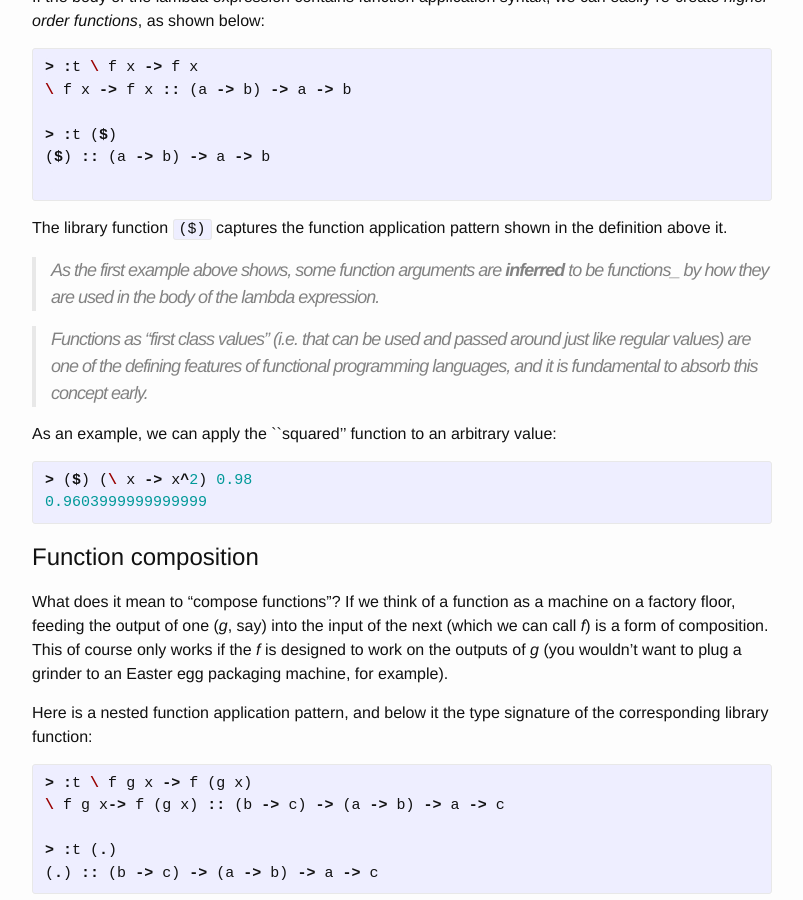
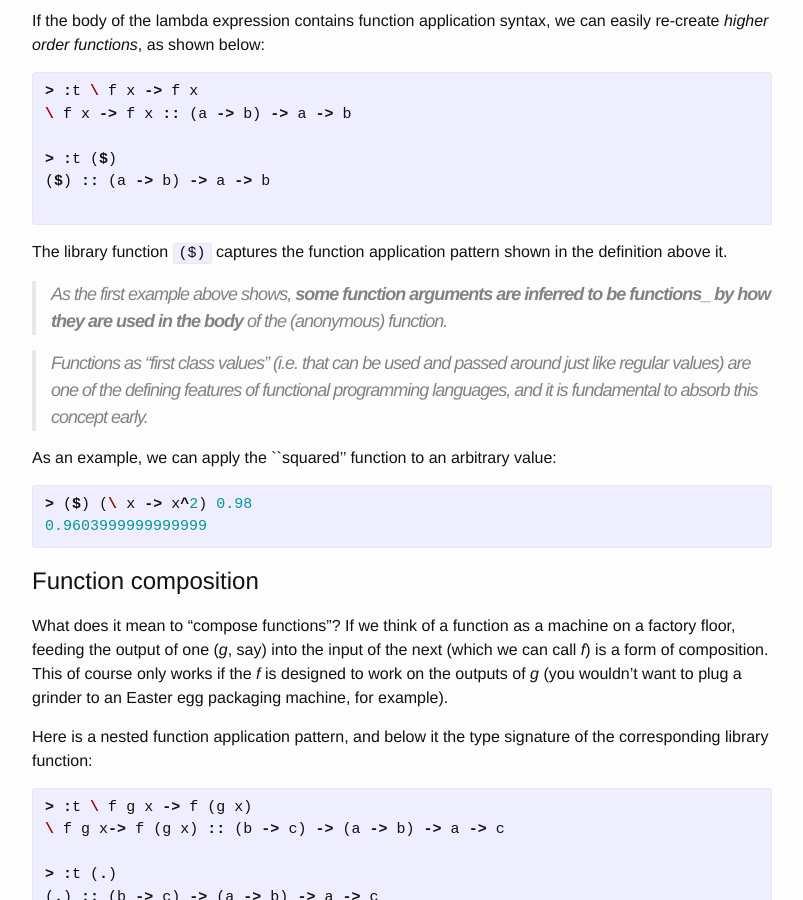
Before and after one commit to ocramz/ocramz.github.io, a Jekyll site: the page built from _posts/2015-08-21-haskell-tut-v1.markdown, in a window 1280 px wide and 900 px high, scrolled down 5639 px. Shown: the whole window, without its empty margins (238-1041 px from the left). Built offline with Jekyll 4.4.1, drawn with Linux system fonts in a browser that asks for light colours; Markdown is read by kramdown in place of the engine named in the settings; formulas are drawn with MathJax 3; some of the changed text lies outside the part shown.

Commit message:
blog update

```diff
--- a/_posts/2015-08-21-haskell-tut-v1.markdown
+++ b/_posts/2015-08-21-haskell-tut-v1.markdown
@@ -254,7 +255,7 @@ If the body of the lambda expression contains function application syntax, we ca
 {% endhighlight %}
 The library function `($)` captures the function application pattern shown in the definition above it.
 
-> As the first example above shows, some function arguments are __inferred__ to be functions_ by how they are used in the body of the lambda expression.
+> As the first example above shows, __some function arguments are inferred to be functions_ by how they are used in the body__ of the (anonymous) function.
 
 > Functions as "first class values" (i.e. that can be used and passed around just like regular values) are one of the defining features of functional programming languages, and it is fundamental to absorb this concept early.
 
@@ -457,6 +458,7 @@ and load it with GHCi (from command line: `ghci TestModule.hs`), calling `main`
 > The first line is a function, the second a piece of data, and the `main` function runs the example (in this case `map`ping the squaring function over the data) and displays on-screen the results as a newline-terminated string with `putStrLn`.
 
 
+<a id="pattern" /></a>
 ## Pattern matching
 # Recursive functions
 
```
Also changed, not shown: other parts of _posts/2015-08-21-haskell-tut-v1.markdown (+2 -1 lines), 2 other files.
